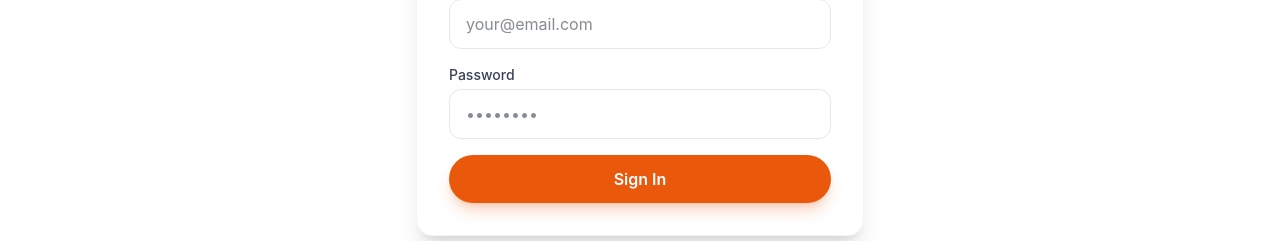
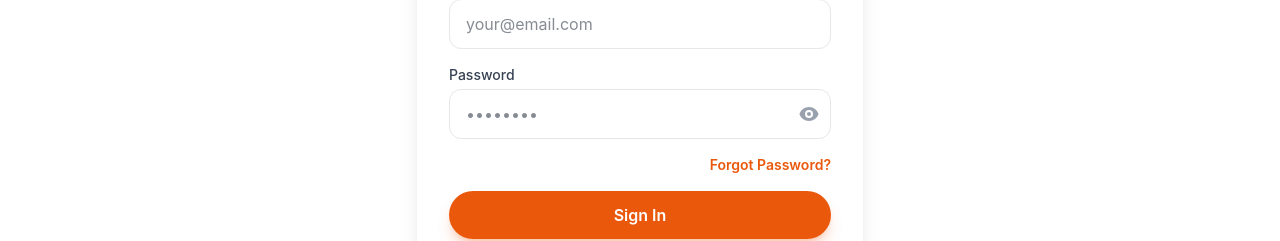
Before and after one commit to saathirr/lenzora.lk, a React (Vite) app: page /login in a window 1280 px wide. Shown: the part 382-623 px from the top of the page. Built offline with nearby package versions, Linux system fonts and the light colour scheme; no server answers; the database is empty.

Commit message:
Add password show/hide toggle and forgot password option

```diff
--- a/src/pages/Login.jsx
+++ b/src/pages/Login.jsx
@@ -1,14 +1,17 @@
 import { useState } from 'react'
 import { motion } from 'framer-motion'
 import { Link, useNavigate } from 'react-router-dom'
-import { HiLockClosed } from 'react-icons/hi'
+import { HiLockClosed, HiEye, HiEyeOff } from 'react-icons/hi'
 import { supabase } from '../lib/supabase'
 
 export default function Login() {
   const [email, setEmail] = useState('')
   const [password, setPassword] = useState('')
+  const [showPassword, setShowPassword] = useState(false)
   const [error, setError] = useState('')
   const [loading, setLoading] = useState(false)
+  const [resetting, setResetting] = useState(false)
+  const [resetSent, setResetSent] = useState(false)
   const navigate = useNavigate()
 
   const handleLogin = async (e) => {
@@ -37,6 +40,24 @@ export default function Login() {
     }
   }
 
+  const handleForgotPassword = async () => {
+    if (!email) {
+      setError('Enter your email address first.')
+      return
+    }
+    setResetting(true)
+    setError('')
+    const { error: resetError } = await supabase.auth.resetPasswordForEmail(email, {
+      redirectTo: `${window.location.origin}/login`,
+    })
+    setResetting(false)
+    if (resetError) {
+      setError(resetError.message)
+      return
+    }
+    setResetSent(true)
+  }
+
   return (
     <div className="min-h-[80vh] flex items-center justify-center px-4 py-20">
       <motion.div
@@ -52,6 +73,17 @@ export default function Login() {
           <p className="text-gray-500 mt-2">Sign in to your account</p>
         </div>
 
+        {resetSent ? (
+          <div className="bg-white border border-gray-100 rounded-2xl p-8 shadow-xl text-center">
+            <div className="w-16 h-16 bg-green-100 rounded-full flex items-center justify-center mx-auto mb-4">
+              <HiLockClosed className="text-green-600" size={28} />
+            </div>
+            <h2 className="text-xl font-bold text-dark mb-2">Check Your Email</h2>
+            <p className="text-gray-500 text-sm">
+              Password reset link has been sent to <strong>{email}</strong>.
+            </p>
+          </div>
+        ) : (
           <form onSubmit={handleLogin} className="bg-white border border-gray-100 rounded-2xl p-8 shadow-xl space-y-4">
             {error && (
               <div className="p-3 bg-red-50 text-red-600 text-sm rounded-xl border border-red-200">
@@ -70,13 +102,32 @@ export default function Login() {
             </div>
             <div>
               <label className="block text-sm font-medium text-gray-700 mb-1">Password</label>
+              <div className="relative">
                 <input
-              type="password"
+                  type={showPassword ? 'text' : 'password'}
                   value={password}
                   onChange={(e) => setPassword(e.target.value)}
-              className="w-full px-4 py-3 rounded-xl border border-gray-200 focus:border-primary focus:ring-2 focus:ring-primary/20 outline-none transition"
+                  className="w-full px-4 py-3 pr-12 rounded-xl border border-gray-200 focus:border-primary focus:ring-2 focus:ring-primary/20 outline-none transition"
                   placeholder="••••••••"
                 />
+                <button
+                  type="button"
+                  onClick={() => setShowPassword(!showPassword)}
+                  className="absolute right-3 top-1/2 -translate-y-1/2 text-gray-400 hover:text-gray-600"
+                >
+                  {showPassword ? <HiEyeOff size={20} /> : <HiEye size={20} />}
+                </button>
+              </div>
+            </div>
+            <div className="flex justify-end">
+              <button
+                type="button"
+                onClick={handleForgotPassword}
+                disabled={resetting}
+                className="text-sm text-primary font-semibold hover:underline"
+              >
+                {resetting ? 'Sending...' : 'Forgot Password?'}
+              </button>
             </div>
             <button
               type="submit"
@@ -86,6 +137,7 @@ export default function Login() {
               {loading ? 'Signing in...' : 'Sign In'}
             </button>
           </form>
+        )}
 
         <p className="text-center text-sm text-gray-500 mt-6">
           Don't have an account?{' '}
--- a/src/pages/Register.jsx
+++ b/src/pages/Register.jsx
@@ -1,11 +1,13 @@
 import { useState } from 'react'
 import { motion } from 'framer-motion'
 import { Link, useNavigate } from 'react-router-dom'
-import { HiUserAdd } from 'react-icons/hi'
+import { HiUserAdd, HiEye, HiEyeOff } from 'react-icons/hi'
 import { supabase } from '../lib/supabase'
 
 export default function Register() {
   const [form, setForm] = useState({ fullName: '', email: '', phone: '', password: '', confirmPassword: '' })
+  const [showPassword, setShowPassword] = useState(false)
+  const [showConfirm, setShowConfirm] = useState(false)
   const [error, setError] = useState('')
   const [loading, setLoading] = useState(false)
   const navigate = useNavigate()
@@ -100,25 +102,43 @@ export default function Register() {
           </div>
           <div>
             <label className="block text-sm font-medium text-gray-700 mb-1">Password *</label>
+            <div className="relative">
               <input
-              type="password"
+                type={showPassword ? 'text' : 'password'}
                 name="password"
                 value={form.password}
                 onChange={handleChange}
-              className="w-full px-4 py-3 rounded-xl border border-gray-200 focus:border-primary focus:ring-2 focus:ring-primary/20 outline-none transition"
+                className="w-full px-4 py-3 pr-12 rounded-xl border border-gray-200 focus:border-primary focus:ring-2 focus:ring-primary/20 outline-none transition"
                 placeholder="At least 6 characters"
               />
+              <button
+                type="button"
+                onClick={() => setShowPassword(!showPassword)}
+                className="absolute right-3 top-1/2 -translate-y-1/2 text-gray-400 hover:text-gray-600"
+              >
+                {showPassword ? <HiEyeOff size={20} /> : <HiEye size={20} />}
+              </button>
+            </div>
           </div>
           <div>
             <label className="block text-sm font-medium text-gray-700 mb-1">Confirm Password *</label>
+            <div className="relative">
               <input
-              type="password"
+                type={showConfirm ? 'text' : 'password'}
                 name="confirmPassword"
                 value={form.confirmPassword}
                 onChange={handleChange}
-              className="w-full px-4 py-3 rounded-xl border border-gray-200 focus:border-primary focus:ring-2 focus:ring-primary/20 outline-none transition"
+                className="w-full px-4 py-3 pr-12 rounded-xl border border-gray-200 focus:border-primary focus:ring-2 focus:ring-primary/20 outline-none transition"
                 placeholder="Repeat your password"
               />
+              <button
+                type="button"
+                onClick={() => setShowConfirm(!showConfirm)}
+                className="absolute right-3 top-1/2 -translate-y-1/2 text-gray-400 hover:text-gray-600"
+              >
+                {showConfirm ? <HiEyeOff size={20} /> : <HiEye size={20} />}
+              </button>
+            </div>
           </div>
           <button
             type="submit"
```
Lines whose indentation alone changed are shown as unchanged.
